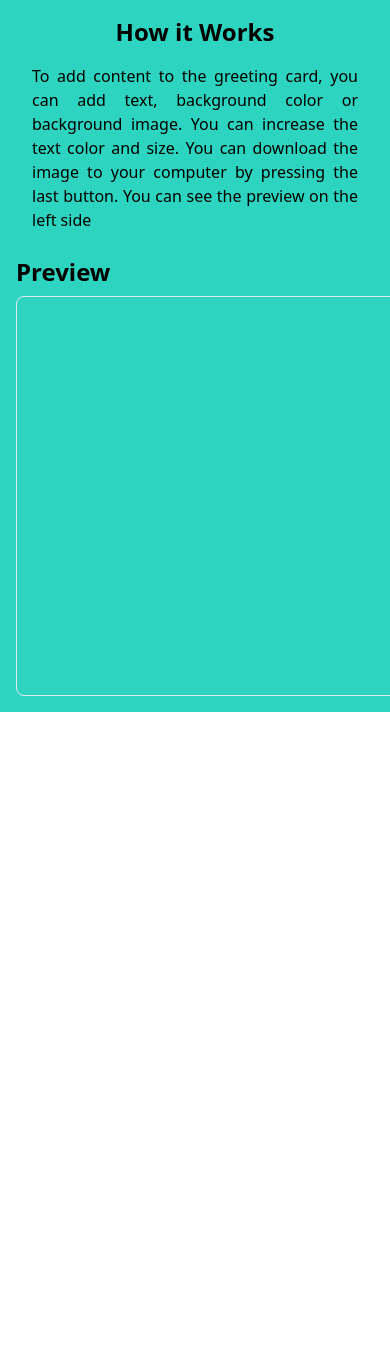
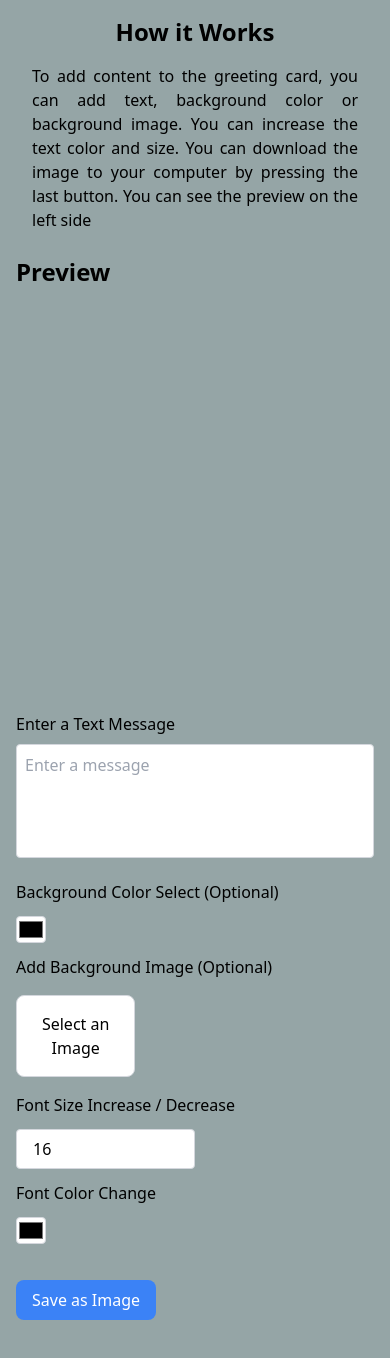
Before and after one commit to MelihKrts/Congrates-Card-Generator, a React (Vite) app: page /generator in a window 390 px wide. Shown: the top 1358 px of the page. Before the commit the page ends 844 px from the top, so only its background shows below. Built offline with nearby package versions, Linux system fonts and the light colour scheme.

Commit message:
compatibility regulations for mobile devices

```diff
--- a/src/component/Generator.jsx
+++ b/src/component/Generator.jsx
@@ -3,6 +3,7 @@ import html2canvas from 'html2canvas';
 import Draggable from 'react-draggable';
 
 export default function Generator() {
+  const [fileName, setFileName] = useState('');
   const [value, setValue] = useState("");
   const [bgColor, setBgColor] = useState("");
 
@@ -21,6 +22,7 @@ export default function Generator() {
   const handleImageChange = (e) => {
     const file = e.target.files[0];
     if (file) {
+      setFileName(file.name);
       const reader = new FileReader();
       reader.onloadend = () => {
         setBgImage(reader.result);
@@ -62,7 +64,7 @@ export default function Generator() {
   };
 
   return (
-    <section className='w-full p-4 bg-teal-400'>
+    <section className='w-full p-4 bg-[#95a5a6]'>
 
       <div className='container flex flex-row flex-wrap'>
 
@@ -73,19 +75,82 @@ export default function Generator() {
           </p>
         </div>
 
-        <div className='sm:w-full md:w-1/3 lg:w-1/2 w-full'>
+        <div className='sm:w-full md:w-1/2 lg:w-1/2 w-full'>
           <h4 className='font-bold text-2xl py-2'>Preview</h4>
 
-          <div id='card' className='w-full h-[340px] border rounded-lg  flex items-center justify-center overflow-hidden text-justify' style={{
-            width: '600px',
-            height: '400px',
-            backgroundImage: bgImage ? `url(${bgImage})` : 'none',
-            backgroundSize: 'cover',
-            backgroundPosition: 'center',
+          <div id='card' className='sm:w-full md:w-1/2 lg:w-1/2 w-[600px]  h-[400px]  rounded-lg flex items-center justify-center overflow-hidden text-justify'
+            style={{
+              backgroundColor: bgColor,
+              backgroundImage: bgImage ? `url(${bgImage})` : 'none',
+              backgroundSize: 'cover',
+              backgroundPosition: 'center',
+            }}>
 
-          }}></div>
+            <Draggable>
+              <span style={{ color: fontColor, fontSize: `${fontSize}px`, whiteSpace: "pre-wrap", textAlign: "center" }}>
+                {value}
+              </span>
+            </Draggable>
+
+          </div>
+
 
         </div>
+
+        <div className='sm:w-full md:w-1/2 lg:w-1/2 w-full'>
+
+          <div className='w-full flex flex-col my-4'>
+
+            <div className='w-full sm:w-full md:w-full lg:w-3/4 mb-2'>
+              <label>Enter a Text Message</label>
+              <textarea type='text' required onChange={handleChange} value={value} className='rounded-[4px] my-2 bg-white border border-solid border-[#d4d7dd] outline-0 w-full sm:w-full md:w-full lg:w-full py-2
+             px-2 resize-none' placeholder='Enter a message' rows={4} />
+            </div>
+
+            <div className="w-full flex flex-col">
+              <label>Background Color Select (Optional)</label>
+
+
+              <input type='color' onChange={handleBgChange} value={bgColor} className='outline-0 rounded-[4px] bg-white border border-solid border-[#d4d7dd] w-1/12 my-3' />
+
+            </div>
+
+            <div className=' w-full flex flex-col'>
+              <h5 className='mb-4'>Add Background Image (Optional)</h5>
+              <label htmlFor='file-input' className='mb-4 rounded-lg bg-white text-black text-center px-4 border border-solid border-[#d4d7dd] outline-0 py-4 w-1/3 sm:w-1/3 md:w-1/2 lg:w-1/3 cursor-pointer'>
+                {"Select an Image"}
+              </label>
+              <input
+                id="file-input"
+                type="file"
+                accept="image/*"
+                onChange={handleImageChange}
+                className='hidden'
+              />
+            </div>
+
+            <div className='w-full flex flex-col'>
+              <label>Font Size Increase / Decrease</label>
+
+              <input type='number' onChange={handleFontSizeChange} value={fontSize} min="10" max="50" className='rounded-[4px] bg-white border border-solid border-[#d4d7dd] outline-0 h-10 w-2/4 sm:w-1/4 md:w-2/4 lg:w-1/4 my-3 pl-4' placeholder='Font Size' />
+
+            </div>
+
+            <div className='w-full flex flex-col'>
+              <label>Font Color Change</label>
+
+              <input type='color' onChange={handleFontColorChange} value={fontColor} className='outline-0 rounded-[4px] bg-white border border-solid border-[#d4d7dd] w-1/12 my-3' />
+
+            </div>
+
+            <div className='w-full mt-6 mb-6'>
+              <button onClick={downloadImage} className='bg-blue-500 text-white py-2 px-4 rounded-lg'>Save as Image</button>
+            </div>
+
+          </div>
+
+        </div>
+
 
       </div>
 
--- a/src/component/Home.jsx
+++ b/src/component/Home.jsx
@@ -18,9 +18,9 @@ export default function Home() {
 
                     <h4 className='py-4 text-4xl font-semibold'>Congrates Card Generator</h4>
 
-                    <p className='text-justify text-2xl'>Allows you to create greeting cards for special occasions, loved ones and customizable</p>
+                    <p className='text-justify px-4 text-xl'>Allows you to create greeting cards for special occasions, loved ones and customizable</p>
 
-                    <Link to="/generator" className='w-1/6 flex items-center justify-center'>
+                    <Link to="/generator" className='w-1/4 sm:w-1/4 md:w-1/3 lg:w-1/2 flex items-center justify-center'>
                         <button className=' px-4 py-4 border-none bg-teal-400 rounded-md my-4'>Create Card</button>
                     </Link>
 
```
